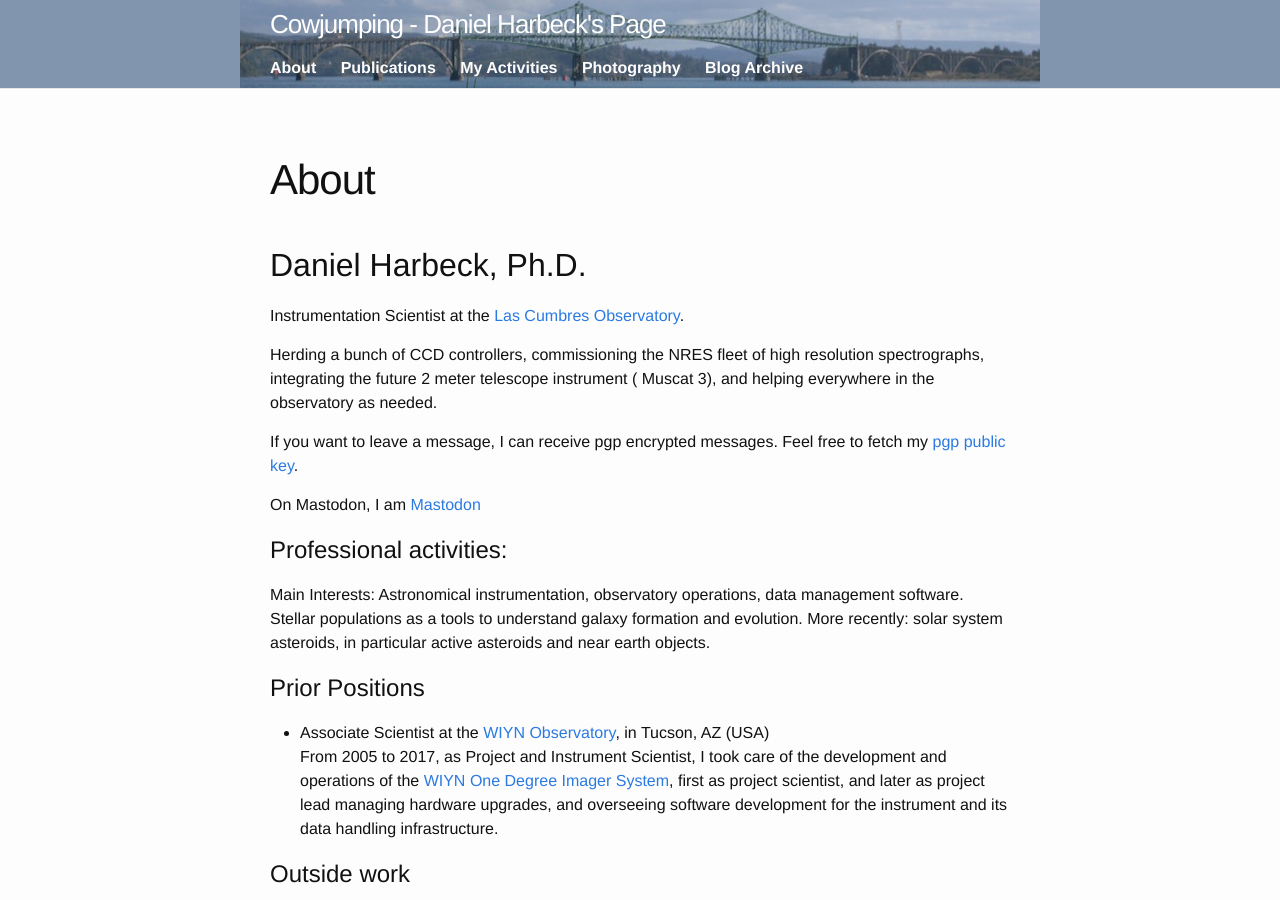
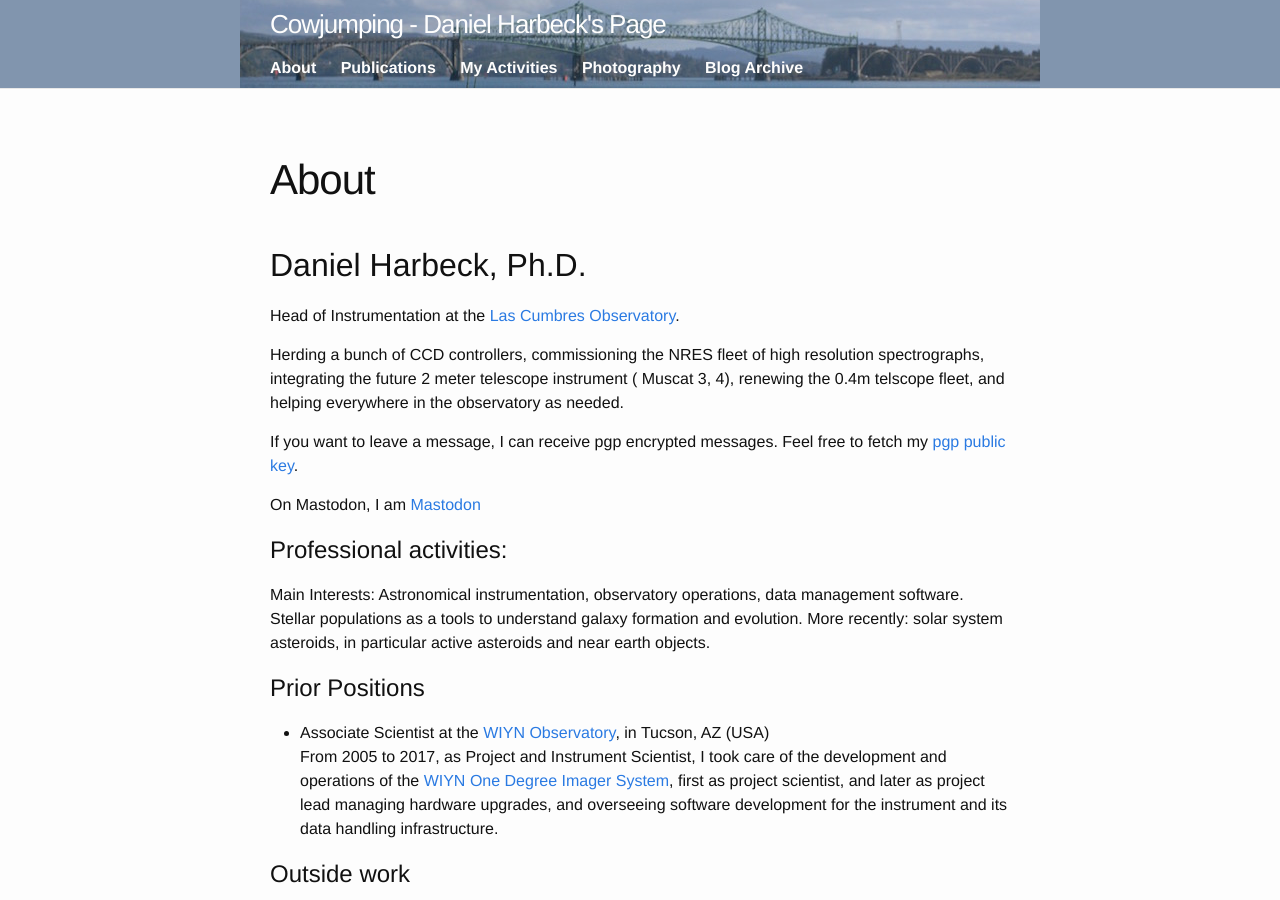
Before and after one commit to drhaz/drhaz.github.io, a Jekyll site: the page built from _pages/about.md, in a window 1280 px wide and 900 px high. Built offline with Jekyll 4.4.1, drawn with Linux system fonts in a browser that asks for light colours.

Commit message:
Update about.md

```diff
--- a/_pages/about.md
+++ b/_pages/about.md
@@ -8,9 +8,9 @@
 ----
 
 
-Instrumentation Scientist at the [Las Cumbres Observatory](https://lco.global).
+Head of Instrumentation at the [Las Cumbres Observatory](https://lco.global).
 
-Herding a bunch of CCD controllers, commissioning the NRES fleet of high resolution spectrographs, integrating the future  2 meter telescope instrument ( Muscat 3), and helping everywhere in the observatory as needed.
+Herding a bunch of CCD controllers, commissioning the NRES fleet of high resolution spectrographs, integrating the future  2 meter telescope instrument ( Muscat 3, 4), renewing the 0.4m telscope fleet, and helping everywhere in the observatory as needed.
 
 If you want to leave a message, I can receive pgp encrypted messages. Feel free to fetch my <a href="/static/0BDD9EB4.asc"> pgp public key</a>.
 
```
